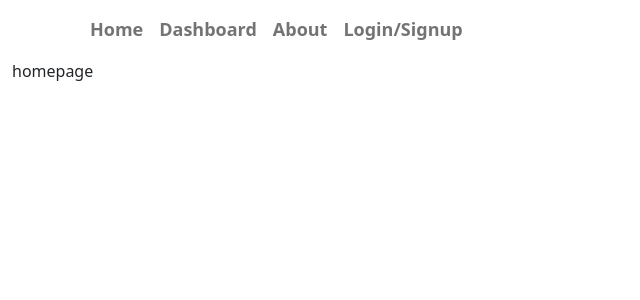
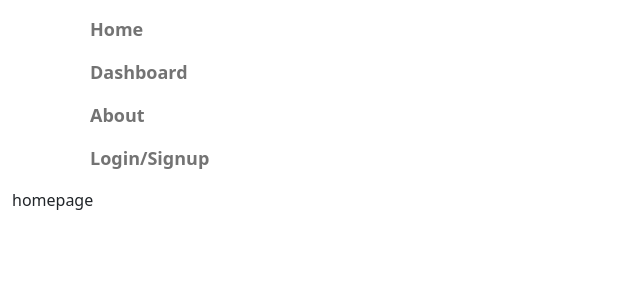
Before and after one commit to ErnestAr/ResumeHacker, a React (Create React App) app in the folder client/: page / in a window 1280 px wide. Shown: the top 300 px of the page, without its empty margins (0-640 px from the left). Built offline with nearby package versions, Linux system fonts and the light colour scheme.

Commit message:
added conditional for switching between login and logout

```diff
--- a/client/src/components/Navbar.js
+++ b/client/src/components/Navbar.js
@@ -5,16 +5,35 @@ import Nav from 'react-bootstrap/Nav'
 import 'bootstrap/dist/css/bootstrap.min.css';
 import '../App.css'
 
+import Auth from '../utils/auth';
+
+const logout = (event) => {
+    event.preventDefault();
+    Auth.logout();
+  };
+
 
 function theNavbar() {
+    console.log(Auth.loggedIn());
     return (
         <Navbar>
             <Container >
                 <Nav className="me-auto">
-                    <Nav.Link className='navbar-link' href="/"><span>Home</span></Nav.Link>
-                    <Nav.Link className='navbar-link' href="/Dashboard"><span>Dashboard</span></Nav.Link>
-                    <Nav.Link className='navbar-link' href="/About"><span>About</span></Nav.Link>
-                    <Nav.Link className='navbar-link' href="/LoginSignUp"><span>Login/Signup</span></Nav.Link>
+                {Auth.loggedIn() ? (
+                    <div>
+                        <Nav.Link className='navbar-link' href="/"><span>Home</span></Nav.Link>
+                        <Nav.Link className='navbar-link' href="/Dashboard"><span>Dashboard</span></Nav.Link>
+                        <Nav.Link className='navbar-link' href="/About"><span>About</span></Nav.Link>
+                        <button className="btn btn-lg btn-light m-2" onClick={logout}>Logout</button>
+                    </div>
+                ) : (
+                    <div>
+                        <Nav.Link className='navbar-link' href="/"><span>Home</span></Nav.Link>
+                        <Nav.Link className='navbar-link' href="/LoginSignUp"><span>Dashboard</span></Nav.Link>
+                        <Nav.Link className='navbar-link' href="/About"><span>About</span></Nav.Link>
+                        <Nav.Link className='navbar-link' href="/LoginSignUp"><span>Login/Signup</span></Nav.Link>
+                    </div>
+                )}
                 </Nav>
             </Container>
         </Navbar>
```
